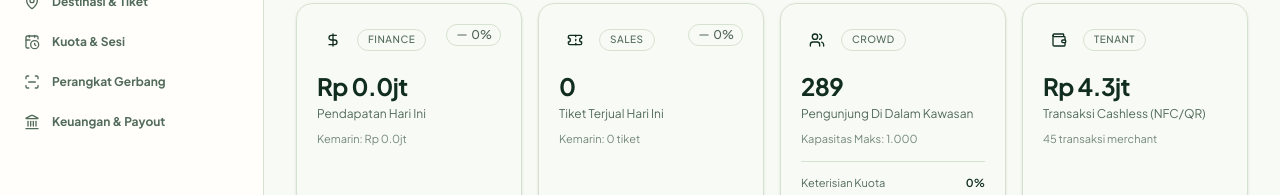
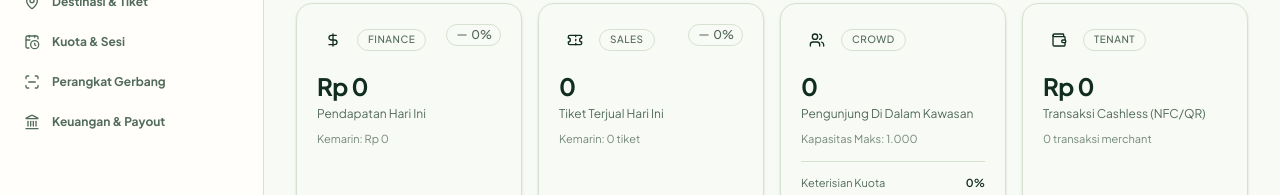
Before and after one commit to Derylfabiensyah/passify, a React (Vite) app in the folder frontend/: page /admin in a window 1280 px wide. Shown: the part 182-377 px from the top of the page. Built offline with nearby package versions, Linux system fonts and the light colour scheme; no server answers.

Commit message:
fix(dashboard): eliminate hardcoded fallbacks for crowd and cashless stats

```diff
--- a/frontend/src/pages/admin/DashboardOverview.jsx
+++ b/frontend/src/pages/admin/DashboardOverview.jsx
@@ -365,8 +365,8 @@ export default function DashboardOverview() {
         <AdminStatCard
           icon={DollarSign}
           label="Pendapatan Hari Ini"
-          value={`Rp ${(stats.today.revenue / 1000000).toFixed(1)}jt`}
-          subValue={`Kemarin: Rp ${(stats.yesterday.revenue / 1000000).toFixed(1)}jt`}
+          value={`Rp ${Number(stats.today.revenue || 0).toLocaleString('id-ID')}`}
+          subValue={`Kemarin: Rp ${Number(stats.yesterday.revenue || 0).toLocaleString('id-ID')}`}
           trend={revGrowth}
           badgeText="FINANCE"
           isLoading={isRefreshing}
@@ -374,8 +374,8 @@ export default function DashboardOverview() {
         <AdminStatCard
           icon={Ticket}
           label="Tiket Terjual Hari Ini"
-          value={stats.today.tickets_sold.toLocaleString('id-ID')}
-          subValue={`Kemarin: ${stats.yesterday.tickets_sold} tiket`}
+          value={(stats.today.tickets_sold || 0).toLocaleString('id-ID')}
+          subValue={`Kemarin: ${stats.yesterday.tickets_sold || 0} tiket`}
           trend={ticketGrowth}
           badgeText="SALES"
           isLoading={isRefreshing}
@@ -383,8 +383,8 @@ export default function DashboardOverview() {
         <AdminStatCard
           icon={Users}
           label="Pengunjung Di Dalam Kawasan"
-          value={(stats.today.visitors_entered || 289).toLocaleString('id-ID')}
-          subValue={`Kapasitas Maks: ${(stats.today.total_capacity || 2752).toLocaleString('id-ID')}`}
+          value={(stats.today.visitors_entered || 0).toLocaleString('id-ID')}
+          subValue={`Kapasitas Maks: ${(stats.today.total_capacity || 1000).toLocaleString('id-ID')}`}
           progress={quotaUsedPct}
           badgeText="CROWD"
           isLoading={isRefreshing}
@@ -392,8 +392,8 @@ export default function DashboardOverview() {
         <AdminStatCard
           icon={Wallet}
           label="Transaksi Cashless (NFC/QR)"
-          value={`Rp ${((stats.today.wallet_topups || 4250000) / 1000000).toFixed(1)}jt`}
-          subValue="45 transaksi merchant"
+          value={`Rp ${Number(stats.today.wallet_topups || 0).toLocaleString('id-ID')}`}
+          subValue={`${stats.today.vendor_transactions || 0} transaksi merchant`}
           badgeText="TENANT"
           isLoading={isRefreshing}
         />
```
